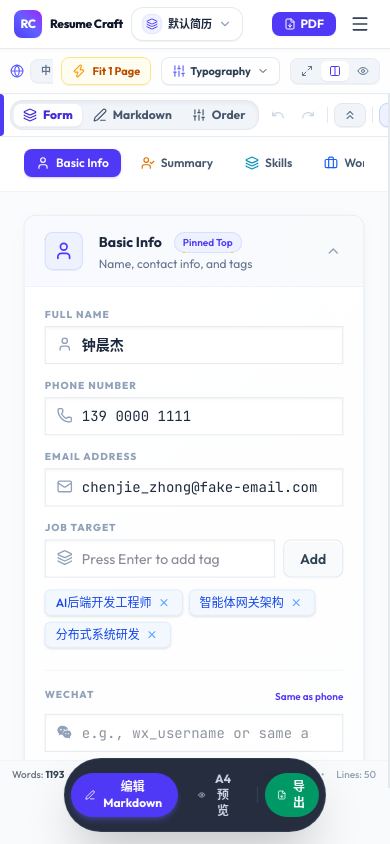
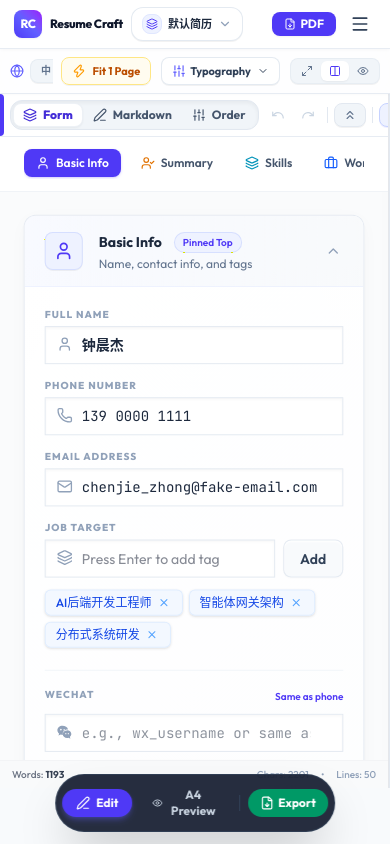
Before and after one commit to kunlong-luo/markdown-resume-builder, a React (Vite) app: page / in a window 390 px wide. Built offline with nearby package versions, Linux system fonts and the light colour scheme.

Commit message:
product: localize mobile primary actions

```diff
--- a/src/App.tsx
+++ b/src/App.tsx
@@ -422,7 +422,7 @@ export default function App() {
               }`}
             >
               <Edit3 className="w-3.5 h-3.5" />
-              <span>编辑 Markdown</span>
+              <span>{settings.lang === 'en' ? 'Edit' : '编辑 Markdown'}</span>
             </button>
 
             <button
@@ -434,7 +434,7 @@ export default function App() {
               }`}
             >
               <Eye className="w-3.5 h-3.5" />
-              <span>A4 预览</span>
+              <span>{settings.lang === 'en' ? 'A4 Preview' : 'A4 预览'}</span>
             </button>
 
             <div className="w-px h-4 bg-slate-700 mx-0.5" />
@@ -444,7 +444,7 @@ export default function App() {
               className="flex items-center gap-1 px-3 py-1.5 bg-emerald-600 hover:bg-emerald-500 text-white rounded-full transition-all cursor-pointer active:scale-95"
             >
               <FileDown className="w-3.5 h-3.5" />
-              <span>导出</span>
+              <span>{settings.lang === 'en' ? 'Export' : '导出'}</span>
             </button>
           </div>
         )}
```
